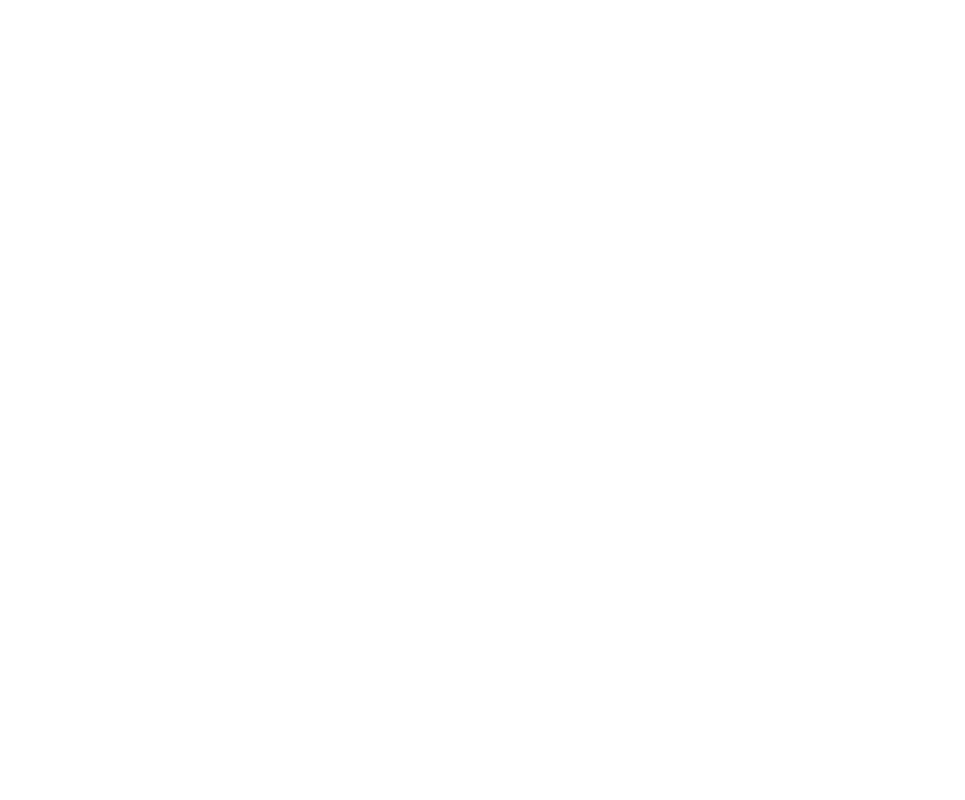
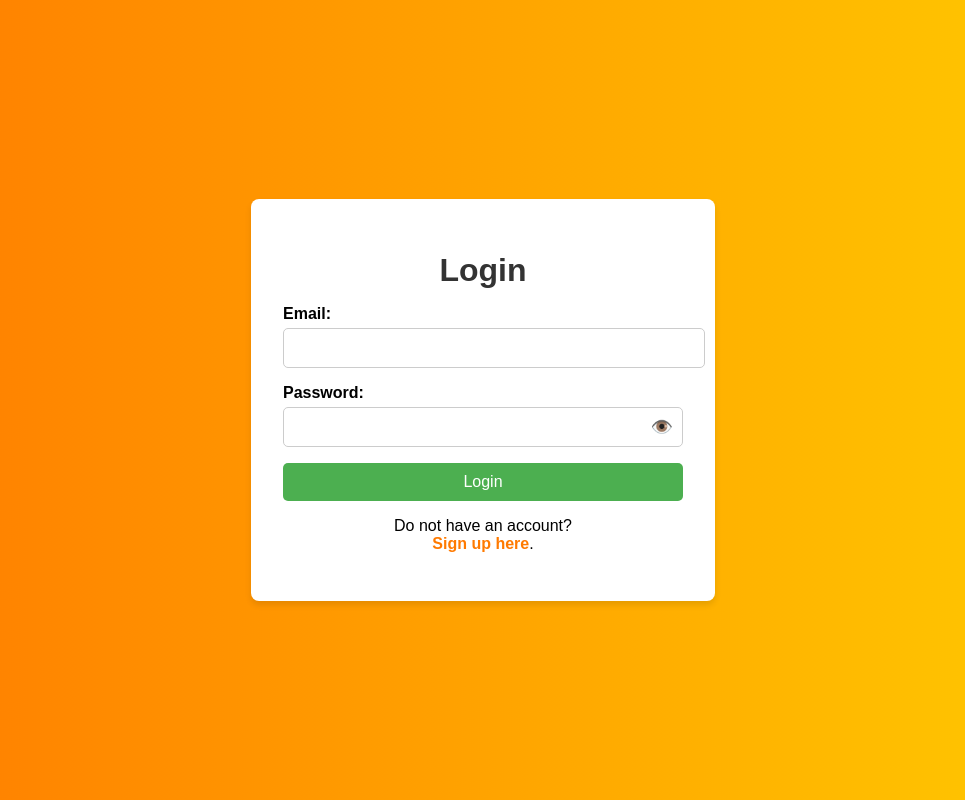
Before and after one commit to SaiKavya210804/route-crafters-client, a React (Vite) app: page /login in a window 1280 px wide. Before the commit this address had no page. Shown: the whole page, without its empty margins (157-1122 px from the left). Built offline with nearby package versions, Linux system fonts and the light colour scheme.

Commit message:
created login and dashboard pages with styling

```diff
--- a/src/App.jsx
+++ b/src/App.jsx
@@ -1,14 +1,16 @@
-// import React from "react";
 import { BrowserRouter as Router, Routes, Route } from "react-router-dom";
 import Home from "./pages/Home";
+import Login from "./pages/Login";  // Import Login page
+import Dashboard from "./pages/Dashboard";  // Import Dashboard page
 import './index.css';
-
 
 const App = () => {
   return (
     <Router>
       <Routes>
         <Route path="/" element={<Home />} />
+        <Route path="/login" element={<Login />} />
+        <Route path="/dashboard" element={<Dashboard />} />
       </Routes>
     </Router>
   );
--- a/src/index.css
+++ b/src/index.css
@@ -10,11 +10,6 @@
 /* ==============================
    Navbar Styles
    ============================== */
-/* Navbar Styles */
-/* ==============================
-   Updated Navbar Styles
-   ============================== */
-
 .navbar {
     position: absolute;
     top: 0;
@@ -72,7 +67,7 @@
 }
 
 /* ==============================
-   Hero Section Styles (Background Image)
+   Hero Section Styles
    ============================== */
 .hero {
     position: relative;
@@ -112,48 +107,6 @@
     z-index: 2;
 }
 
-  .search-container {
-    display: flex;
-    align-items: center;
-    background: white;
-    padding: 5px;
-    border-radius: 5px;
-  }
-
-  .search-container input {
-    border: none;
-    outline: none;
-    padding: 8px;
-    width: 250px;
-  }
-
-  .search-btn {
-    background: orange;
-    border: none;
-    padding: 8px 15px;
-    cursor: pointer;
-  }
-
-  .prev, .next {
-    position: absolute;
-    top: 50%;
-    transform: translateY(-50%);
-    background: rgba(255, 255, 255, 0.5);
-    border: none;
-    padding: 10px;
-    cursor: pointer;
-    z-index: 3;
-  }
-
-  .prev {
-    left: 20px;
-  }
-
-  .next {
-    right: 20px;
-  }
-
-
 /* ==============================
    Features Section
    ============================== */
@@ -187,26 +140,10 @@
     margin-bottom: 10px;
 }
 
-  .feature img {
-    width: 80px;
-    height: auto;
-    margin-top: 10px;
-  }
-
-
 /* ==============================
    Animations
    ============================== */
 @keyframes fadeIn {
-    from {
-        opacity: 0;
-    }
-    to {
-        opacity: 1;
-    }
-}
-
-@keyframes fadeInFeature {
     from {
         opacity: 0;
     }
@@ -220,7 +157,7 @@
    ============================== */
 .footer {
     background-color: #333;
-    color:white;
+    color: white;
     padding: 40px 20px;
     text-align: center;
     font-family: Arial, sans-serif;
@@ -268,16 +205,9 @@
     color: #ff7a00;
 }
 
-  .footer-bottom {
-    margin-top: 20px;
-    font-size: 0.9rem;
-    color: white;
-  }
-
 /* ==============================
-   HobbiesSection styling
+   Hobbies Section
    ============================== */
-
 .hobbies {
     text-align: center;
     padding: 50px 20px;
@@ -314,17 +244,125 @@
     transform: translateY(-5px);
 }
 
-  .view-all-btn {
-    display: inline-block;
-    margin-top: 20px;
-    padding: 10px 20px;
-    background: #f8a500;
+/* ==============================
+   Login Page Styles
+   ============================== */
+.login-container {
+    display: flex;
+    justify-content: center;
+    align-items: center;
+    height: 100vh;
+    background: linear-gradient(to right, #ff7a00, #ffcc00); /* Gradient Background */
+}
+
+.login-box {
+    background: white;
+    padding: 2rem;
+    border-radius: 8px;
+    box-shadow: 0 4px 6px rgba(0, 0, 0, 0.1);
+    text-align: center;
+    max-width: 400px;
+    width: 100%;
+}
+
+.login-box h1 {
+    color: #333;
+    margin-bottom: 1rem;
+}
+
+.login-box form {
+    display: flex;
+    flex-direction: column;
+}
+
+.login-box label {
+    font-weight: bold;
+    margin-bottom: 5px;
+    text-align: left;
+    display: block;
+}
+
+.login-box input {
+    width: 100%;
+    padding: 10px;
+    margin-bottom: 1rem;
+    border: 1px solid #ccc;
+    border-radius: 5px;
+    font-size: 16px;
+}
+
+.login-box button {
+    background: #4CAF50;
     color: white;
-    text-decoration: none;
+    border: none;
+    padding: 10px;
+    font-size: 16px;
+    cursor: pointer;
     border-radius: 5px;
     transition: background 0.3s ease-in-out;
 }
 
-  .view-all-btn:hover {
-    background: #e77a00;
+.login-box button:hover {
+    background: #45a049;
 }
+
+.login-box p {
+    margin-top: 1rem;
+}
+
+.login-box a {
+    color: #ff7a00;
+    text-decoration: none;
+    font-weight: bold;
+}
+
+.login-box a:hover {
+    text-decoration: underline;
+}
+
+/* ==============================
+   Password Field Styles
+   ============================== */
+.password-container {
+    position: relative;
+    display: flex;
+    align-items: center;
+}
+
+/* Password input */
+.password-container input {
+    width: 100%;
+    padding-right: 35px; /* Reserves space for the eye icon */
+}
+
+/* Eye icon */
+.toggle-password {
+    position: absolute;
+    right: 10px;
+    top: 35%;  /* Moved slightly higher */
+    transform: translateY(-50%);
+    cursor: pointer;
+    font-size: 18px;
+    color: #777;
+}
+
+.toggle-password:hover {
+    color: #333;
+}
+
+/* ==============================
+   Responsive Design
+   ============================== */
+@media (max-width: 600px) {
+    .login-box {
+        padding: 1.5rem;
+    }
+
+    .login-box input {
+        padding: 8px;
+    }
+
+    .login-box button {
+        padding: 8px;
+    }
+}
--- /dev/null
+++ b/src/pages/Dashboard.jsx
@@ -0,0 +1,12 @@
+// import React from "react";
+
+const Dashboard = () => {
+  return (
+    <section style={{ textAlign: "center", padding: "2rem" }}>
+      <h1>Welcome to Your Dashboard</h1>
+      <p>You have successfully logged in!</p>
+    </section>
+  );
+};
+
+export default Dashboard;
--- a/src/pages/Login.jsx
+++ b/src/pages/Login.jsx
@@ -1,58 +1,72 @@
 import { useState } from "react";
+import { useNavigate } from "react-router-dom";
+import "../index.css"; // Ensure CSS is imported
 
 const Login = () => {
   const [email, setEmail] = useState("");
   const [password, setPassword] = useState("");
+  const [showPassword, setShowPassword] = useState(false);
+  const [error, setError] = useState("");
+  const navigate = useNavigate();
 
-  const handleLogin = (e) => {
+  const handleLogin = async (e) => {
     e.preventDefault();
-    // Handle login logic here
-    alert(`Logged in with Email: ${email}`);
+    setError("");
+
+    try {
+      const response = await fetch("/users.json");
+      const users = await response.json();
+
+      const user = users.find((u) => u.email === email && u.password === password);
+
+      if (user) {
+        alert(`Welcome, ${user.username}!`);
+        navigate("/dashboard"); // Redirects after login
+      } else {
+        setError("Invalid email or password. Please try again.");
+      }
+    } catch (err) {
+      console.error("Error loading user data:", err);
+      setError("Error loading user data.");
+    }
   };
 
   return (
-    <section style={{ padding: "2rem", textAlign: "center" }}>
+    <div className="login-container">
+      <div className="login-box">
         <h1>Login</h1>
-      <form onSubmit={handleLogin} style={{ maxWidth: "400px", margin: "0 auto" }}>
-        <div style={{ marginBottom: "1rem" }}>
-          <label style={{ display: "block", marginBottom: ".5rem" }} htmlFor="email">Email:</label>
+        {error && <p style={{ color: "red" }}>{error}</p>}
+        <form onSubmit={handleLogin}>
+          <label htmlFor="email">Email:</label>
           <input
             type="email"
             id="email"
             value={email}
             onChange={(e) => setEmail(e.target.value)}
-            style={{ width: "100%", padding: ".5rem" }}
             required
           />
-        </div>
-        <div style={{ marginBottom: "1rem" }}>
-          <label style={{ display: "block", marginBottom: ".5rem" }} htmlFor="password">Password:</label>
+          <label htmlFor="password">Password:</label>
+          <div className="password-container">
             <input
-            type="password"
+              type={showPassword ? "text" : "password"}
               id="password"
               value={password}
               onChange={(e) => setPassword(e.target.value)}
-            style={{ width: "100%", padding: ".5rem" }}
               required
             />
+            <span className="toggle-password" onClick={() => setShowPassword(!showPassword)}>
+              {showPassword ? "🙈" : "👁️"}
+            </span>
           </div>
-        <button
-          type="submit"
-          style={{
-            backgroundColor: "#4CAF50",
-            color: "white",
-            padding: "0.5rem 1rem",
-            border: "none",
-            cursor: "pointer",
-          }}
-        >
-          Login
-        </button>
+          <button type="submit">Login</button>
         </form>
-      <p style={{ marginTop: "1rem" }}>
-        Do not have an account? <a href="/signup">Sign up here</a>.
+        <p className="signup-text">
+          Do not have an account? <br />
+          <a href="/register">Sign up here</a>.
         </p>
-    </section>
+
+      </div>
+    </div>
   );
 };
 
```
Also changed, not shown: public/users.json (added, +10 -0 lines). Lines whose indentation alone changed are shown as unchanged.
